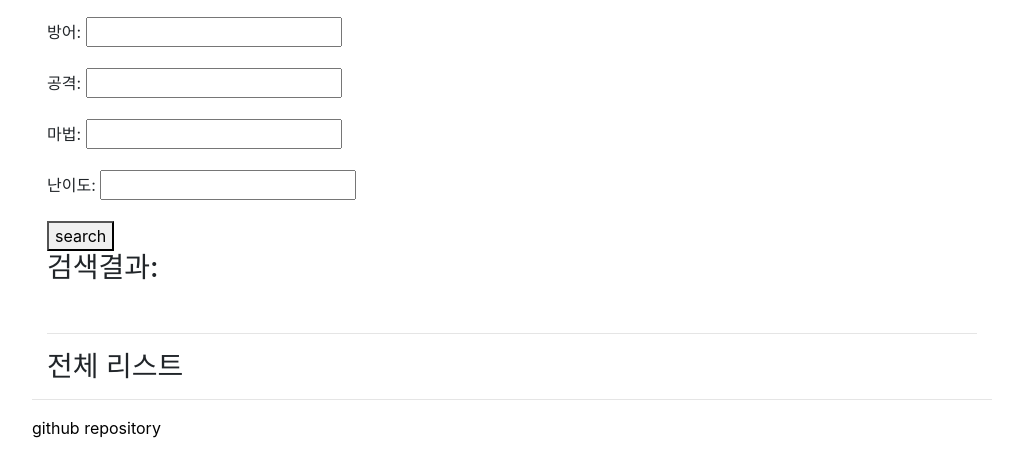
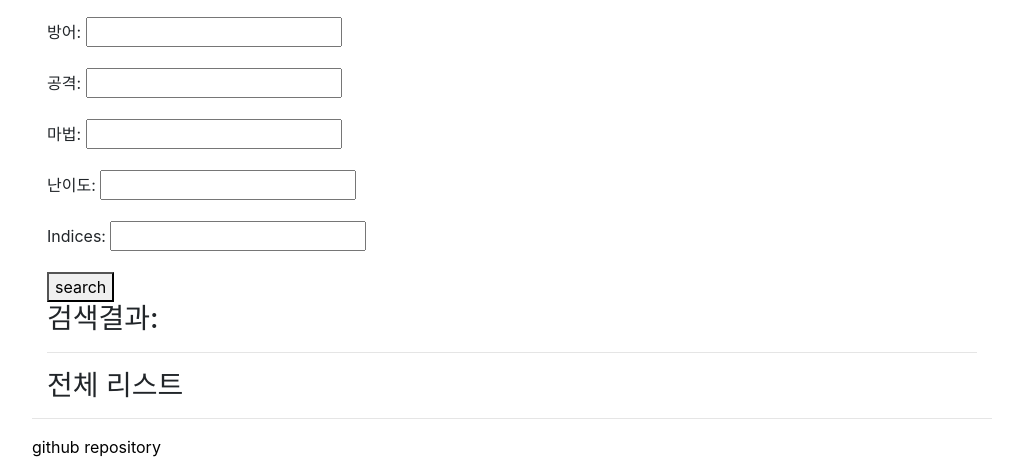
Before and after one commit to kangsudal/legendary-enigma, a Django app: page /tool2/ in a window 1280 px wide. Shown: the part 1118-1577 px from the top of the page, without its empty margins (128-1151 px from the left). Before the commit the page ends 1556 px from the top, so only its background shows below. Run offline with Django 3.2, Linux system fonts and the light colour scheme; data that the repository does not hold is empty; some libraries are stand-ins or nearby versions; some web fonts are replaced.

Commit message:
Pass champion index array data from form to django.

```diff
--- a/blog/forms.py
+++ b/blog/forms.py
@@ -1,5 +1,5 @@
 from django import forms
-
+from django.contrib.postgres.forms import SimpleArrayField
 from .models import Post
 from .models import Champion
 import requests
@@ -18,6 +18,7 @@ class SearchByStatForm(forms.Form):
     attack= forms.IntegerField(label='공격', required=False)
     magic= forms.IntegerField(label='마법', required=False)
     difficulty= forms.IntegerField(label='난이도', required=False)
+    indices = SimpleArrayField(forms.IntegerField(), required=False)
 
 
     def search(self):
@@ -27,10 +28,12 @@ class SearchByStatForm(forms.Form):
         attack = self.cleaned_data['attack']
         magic = self.cleaned_data['magic']
         difficulty = self.cleaned_data['difficulty']
+        indices = self.cleaned_data['indices']#[0,1,2]
+        print("인덱스:",indices)
 
 
 
-        if defense is None and attack is None and magic is None and difficulty is None:
+        if defense is None and attack is None and magic is None and difficulty is None and indices is None:
             result = None
             return result
 
@@ -44,7 +47,11 @@ class SearchByStatForm(forms.Form):
             c = c.filter(magic=magic)
         if difficulty:
             c = c.filter(difficulty=difficulty)
+        if indices:
+            c = Champion.objects.filter(unnamed_0__in = indices)
 
         result = c
 
+        # print(result)
+
         return result
--- a/blog/templates/blog/tool2.html
+++ b/blog/templates/blog/tool2.html
@@ -141,7 +141,7 @@
                                    });
                                }
                               });
-                                console.log(bubbleChart.data.datasets);
+                              // console.log(bubbleChart.data.datasets);
                               // elementsArray[0]['_datasetIndex'];
 
                               if(elementsArray.length>0){
@@ -149,11 +149,22 @@
                                    var chartData = bubbleChart.data.datasets;
                                    for(var i=0; i<elementsArray.length; i++){
                                         idx = elementsArray[i]['_datasetIndex']
-                                        str =str+ chartData[idx].label+" ";
-                                        // console.log(str);
+                                        str =str+ idx;
+                                        if(i != elementsArray.length-1)
+                                        {
+                                             str = str +",";
                                         }
-                                   document.getElementById("search_result").innerHTML = str;
-                                   location.href="#search_result";
+                                        // str =str+ chartData[idx].label+",";
+                                        console.log(str);
+                                   }
+                                   // document.getElementById("search_result").innerHTML = str;
+                                   // location.href="#search_result";
+
+                                   // console.log(elementsArray)
+                                   document.getElementById("id_indices").value = str;
+                                   alert(document.getElementById("id_indices").value);
+                                   var myform = document.getElementById("#form");
+                                   myform.submit();
 
                               }
                               // return elementsArray;
@@ -175,16 +186,16 @@
 
 
                          <!-- 검색 -->
-                         <form method="POST" class="search-form">{% csrf_token %}
+                         <form method="POST" class="search-form" id="#form">{% csrf_token %}
                               {{ form.as_p}}
                               <button type="submit">search</button>
                          </form>
 
                          <h3>검색결과:</h3>
 
+                         {% for champion in search_result %}
+
                          <div id="search_result">
-
-                         {% for champion in search_result %}
 
                               <div class="champion-img"><img src="http://ddragon.leagueoflegends.com/cdn/img/champion/loading/{{champion.id}}_0.jpg"></div>
                               <div class="champion-info">
@@ -225,9 +236,9 @@
                                         </li>
                                    </ul>
                               </div>
+                         </div>
 
                          {% endfor %}
-                         </div>
 
                          <hr>
 
```
Lines whose indentation alone changed are shown as unchanged.
